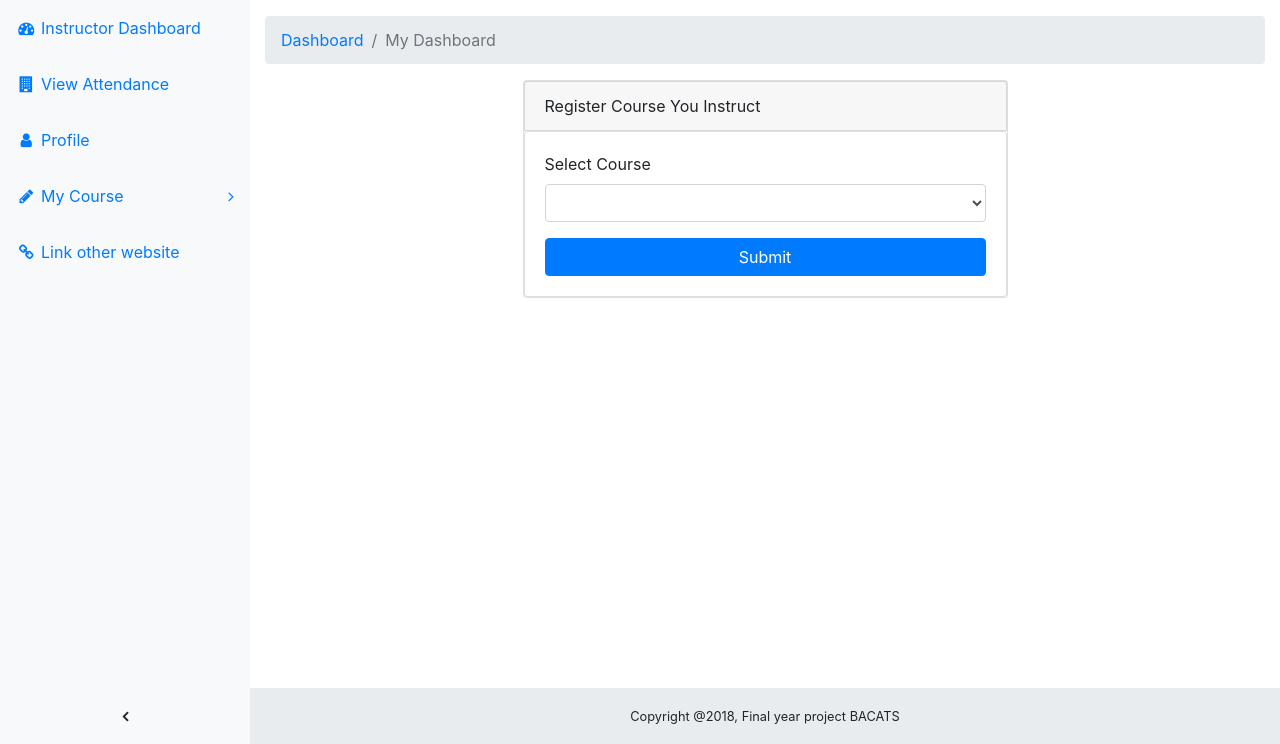
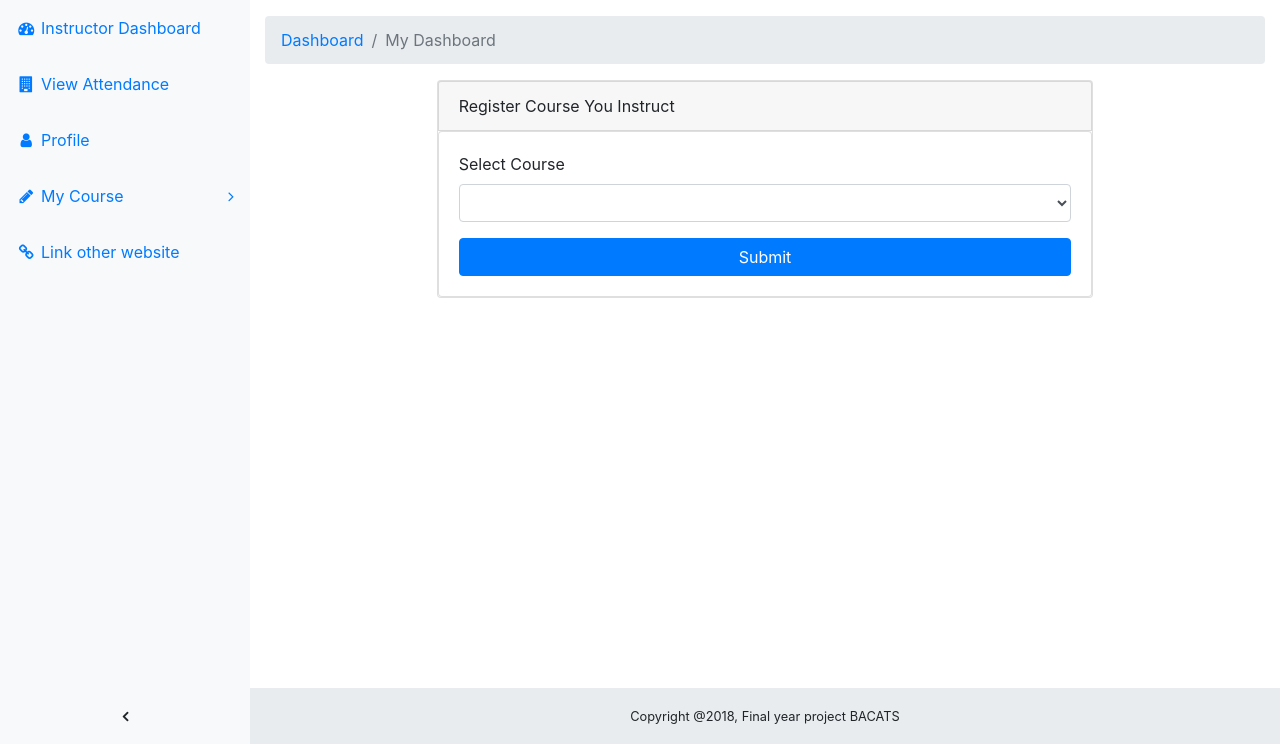
Before and after one commit to Moscow12/BACATS2, a CodeIgniter app: page /bacats/index.php/teacher/course in a window 1280 px wide. Shown: the part 56-800 px from the top of the page. Run offline with CodeIgniter, Linux system fonts and the light colour scheme; the visitor is signed in with stand-in values (Sample User, id 1); data that the repository does not hold is empty; some libraries are stand-ins or nearby versions.

Commit message:
something has been commited

```diff
--- a/application/controllers/Teacher.php
+++ b/application/controllers/Teacher.php
@@ -97,7 +97,10 @@
 
 				$this->session->set_flashdata('course_register', 'Your course has been registered successful');
 
-				redirect('index.php/teacher/student');
+				#redirect('index.php/teacher/student');
+				$this->load->view('teacher/header2');
+				$this->load->view('teacher/course', $data);
+				$this->load->view('teacher/footer');
 			}
 		}
 
--- a/application/models/Student_Model.php
+++ b/application/models/Student_Model.php
@@ -66,6 +66,15 @@
             return $query->result_array();
         }
 
+        //check the email exist
+		public function check_email_exists($email){
+			$query = $this->db->get_where('student', array('email'=> $email));
+			if(empty($query->row_array())){
+				return true;
+			} else{
+				false;
+			}
+		}
         public function content(){
 
         }
--- a/application/views/student/regcourse.php
+++ b/application/views/student/regcourse.php
@@ -34,7 +34,7 @@
                                     <td ><?php echo $users['Byname']; ?></td>
                                     <td align="center">
                                         <div class="form-check">
-                                            <input type="checkbox" name="course[]" value="<?php #echo $course['id']; ?>" class="form-check-input" id="exampleCheck1" align="center">
+                                            <input type="checkbox" name="course[]" value="<?php #echo $course['id']; ?>" class="form-check-input"  align="center">
                                         </div>
                                     </td>
                                 </tr>
--- a/application/views/teacher/course.php
+++ b/application/views/teacher/course.php
@@ -6,8 +6,8 @@
 <?php if($this->session->flashdata('course_register')):  ?>
                 <?php echo '<p class="alert alert-success">'.$this->session->flashdata('course_register'). '</p>'; ?>
             <?php endif; ?>
-<div class="row"><div class="col-md-3"></div>
-    <div class="col-sm-6">
+<div class="row"><div class="col-md-2"></div>
+    <div class="col-sm-8">
         <div class="card">
             <div class="card card-header"><?php echo $title; ?></div>
             <div class="card card-body">
@@ -26,6 +26,6 @@
 
             </div>
         </div>
-    </div><div class="col-md-3"></div>
+    </div><div class="col-md-2"></div>
 </div>
 <?php echo form_close(); ?>
```
Also changed, not shown: application/controllers/Student.php (+11 -1 lines), application/controllers/createpdf.php (added, +11 -0 lines), application/controllers/Registered.php (line endings or trailing spaces).
